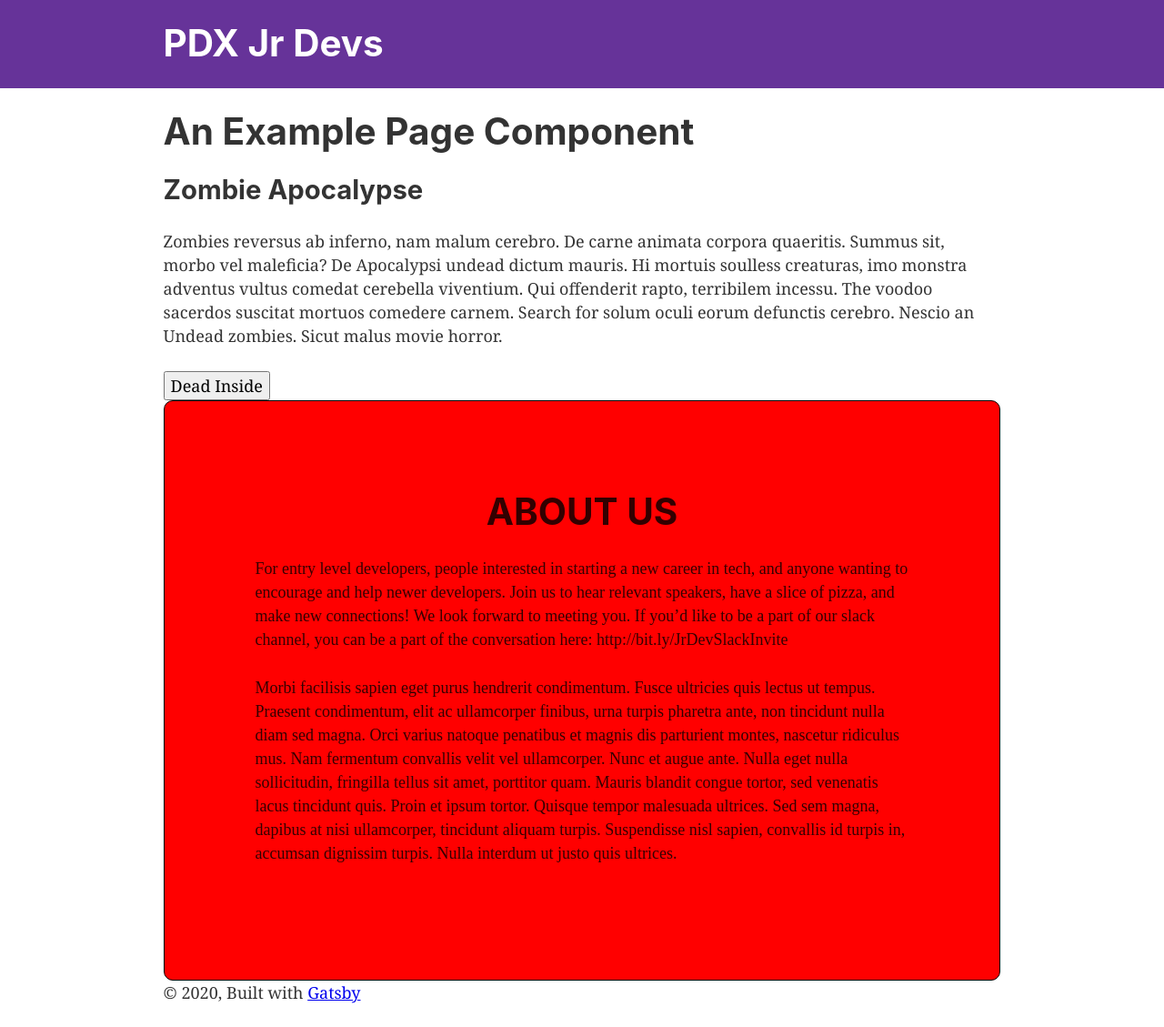
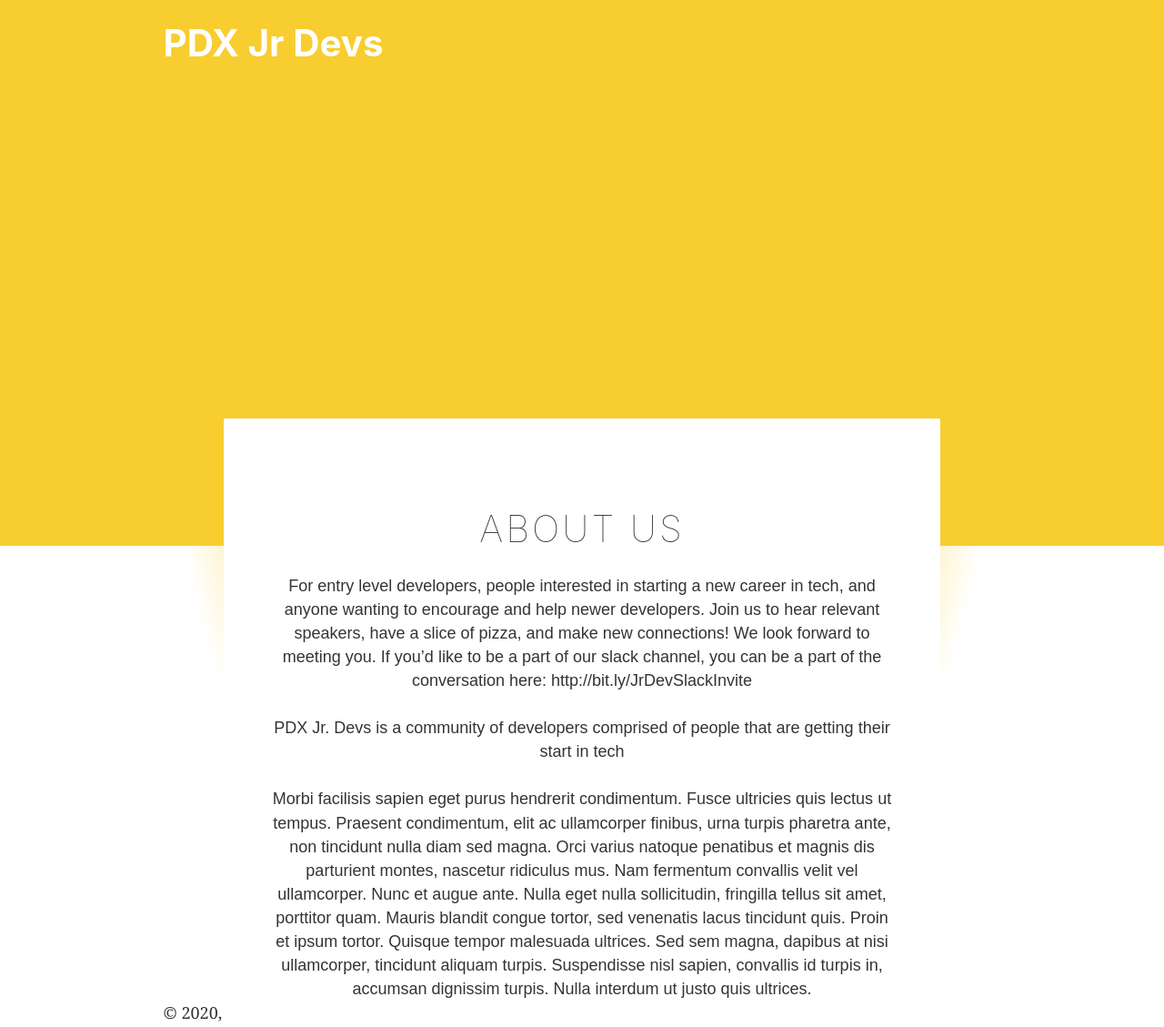
Before and after one commit to Portland-JR-Devs/jr-dev-site2020, a Gatsby site: page / in a window 1280 px wide. Shown: the whole page at 91% size. Built offline with nearby package versions, Linux system fonts and the light colour scheme; Gatsby itself is replaced by a stand-in of ours.

Commit message:
Add basic About component styles starting point.

```diff
--- a/src/components/about/About.js
+++ b/src/components/about/About.js
@@ -4,31 +4,38 @@
 const About = props => {
   return (
     <>
+      <div className="outer-container">
         <div className="about-container">
-        <h1>ABOUT US</h1>
+          <h1>
+            <span id="about-us-header">ABOUT US</span>
+          </h1>
           <p>
-          For entry level developers, people interested in starting a new career
-          in tech, and anyone wanting to encourage and help newer developers.
-          Join us to hear relevant speakers, have a slice of pizza, and make new
-          connections! We look forward to meeting you. If you’d like to be a
-          part of our slack channel, you can be a part of the conversation here:
-          http://bit.ly/JrDevSlackInvite
+            For entry level developers, people interested in starting a new
+            career in tech, and anyone wanting to encourage and help newer
+            developers. Join us to hear relevant speakers, have a slice of
+            pizza, and make new connections! We look forward to meeting you. If
+            you’d like to be a part of our slack channel, you can be a part of
+            the conversation here: http://bit.ly/JrDevSlackInvite
           </p>
-
+          <p>
+            PDX Jr. Devs is a community of developers comprised of people that
+            are getting their start in tech
+          </p>
           <p>
             Morbi facilisis sapien eget purus hendrerit condimentum. Fusce
             ultricies quis lectus ut tempus. Praesent condimentum, elit ac
             ullamcorper finibus, urna turpis pharetra ante, non tincidunt nulla
-          diam sed magna. Orci varius natoque penatibus et magnis dis parturient
-          montes, nascetur ridiculus mus. Nam fermentum convallis velit vel
-          ullamcorper. Nunc et augue ante. Nulla eget nulla sollicitudin,
-          fringilla tellus sit amet, porttitor quam. Mauris blandit congue
-          tortor, sed venenatis lacus tincidunt quis. Proin et ipsum tortor.
-          Quisque tempor malesuada ultrices. Sed sem magna, dapibus at nisi
-          ullamcorper, tincidunt aliquam turpis. Suspendisse nisl sapien,
-          convallis id turpis in, accumsan dignissim turpis. Nulla interdum ut
-          justo quis ultrices.
+            diam sed magna. Orci varius natoque penatibus et magnis dis
+            parturient montes, nascetur ridiculus mus. Nam fermentum convallis
+            velit vel ullamcorper. Nunc et augue ante. Nulla eget nulla
+            sollicitudin, fringilla tellus sit amet, porttitor quam. Mauris
+            blandit congue tortor, sed venenatis lacus tincidunt quis. Proin et
+            ipsum tortor. Quisque tempor malesuada ultrices. Sed sem magna,
+            dapibus at nisi ullamcorper, tincidunt aliquam turpis. Suspendisse
+            nisl sapien, convallis id turpis in, accumsan dignissim turpis.
+            Nulla interdum ut justo quis ultrices.
           </p>
+        </div>
       </div>
     </>
   )
--- a/src/components/about/about.scss
+++ b/src/components/about/about.scss
@@ -1,11 +1,27 @@
+.outer-container {
+  margin: 0 auto;
+  height: 500px;
+  width: 95%;
+  background: radial-gradient(at 50% -50%, #fccf2b 250px, #fff 75%, #fff 50%);
+}
+
 .about-container {
-    display: flex;
-    flex-direction: column;
-    justify-content: center;
-    align-items: center;
-    padding: 100px;
-    background-color: red;
-    border: 1px solid black;
-    border-radius: 10px;
-    font-family: 'sans-serif';
+  position: relative;
+  top: -140px;
+  display: flex;
+  flex-direction: column;
+  justify-content: center;
+  align-items: center;
+  width: 90%;
+  margin: auto;
+  padding: 100px 50px 0;
+  text-align: center;
+  background-color: #fff;
+  border-radius: 2px;
+  font-family: Arial, Helvetica, sans-serif;
 }
+
+#about-us-header {
+  letter-spacing: 3px;
+  font-weight: 100;
+}
--- a/src/components/header.js
+++ b/src/components/header.js
@@ -5,12 +5,13 @@
 const Header = ({ siteTitle }) => (
   <header
     style={{
-      background: `rebeccapurple`,
-      marginBottom: `1.45rem`,
+      background: `#f8cd2f`,
+      // marginBottom: `1.45rem`,  //commented out so it doesn't mess up the About component
     }}
   >
     <div
       style={{
+        height: "600px",
         margin: `0 auto`,
         maxWidth: 960,
         padding: `1.45rem 1.0875rem`,
--- a/src/pages/index.js
+++ b/src/pages/index.js
@@ -17,7 +17,8 @@
       <Image />
     </div>
     <Link to="/page-2/">Go to page 2</Link> */}
-    <ExampleComponent />
+    {/* <ExampleComponent /> */}
+    {/* Commented out <ExampleComponent /> to not mess up the about component */}
     <About />
   </Layout>
 )
```
Lines whose indentation alone changed are shown as unchanged.
